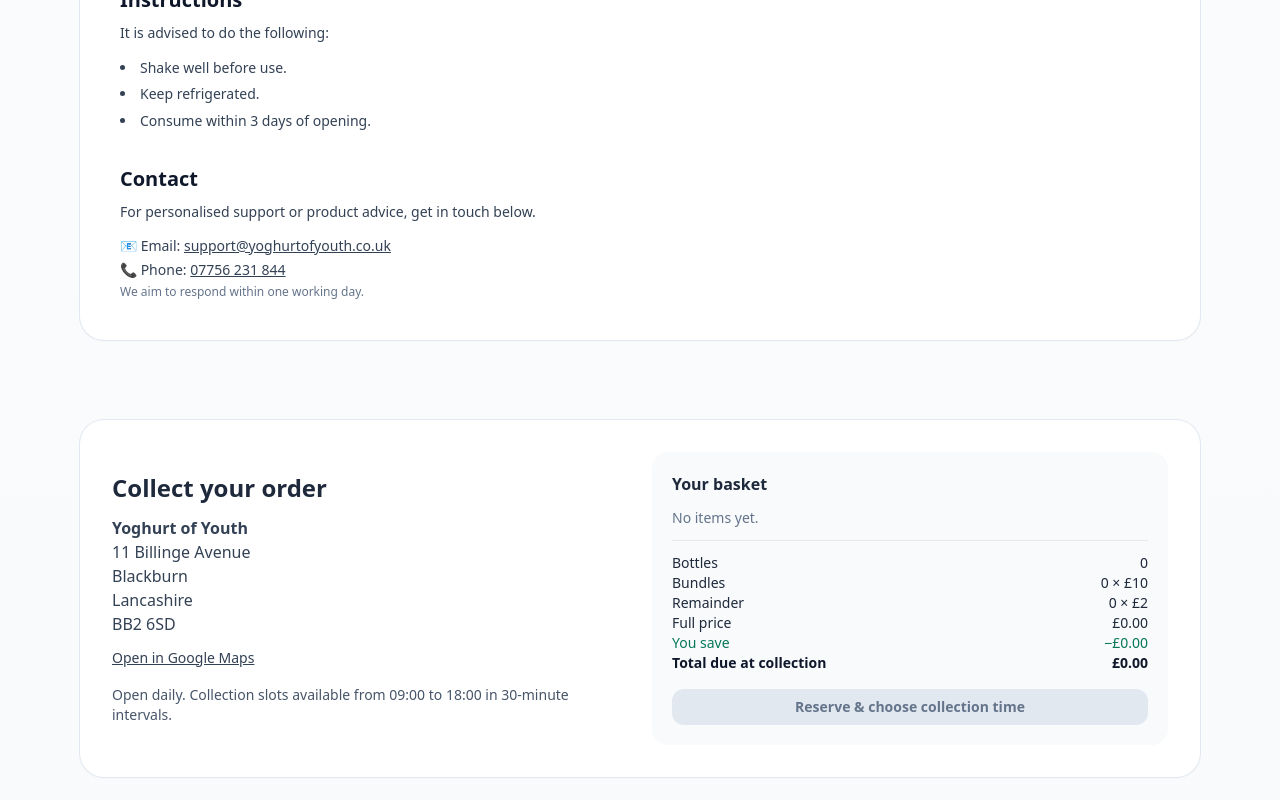
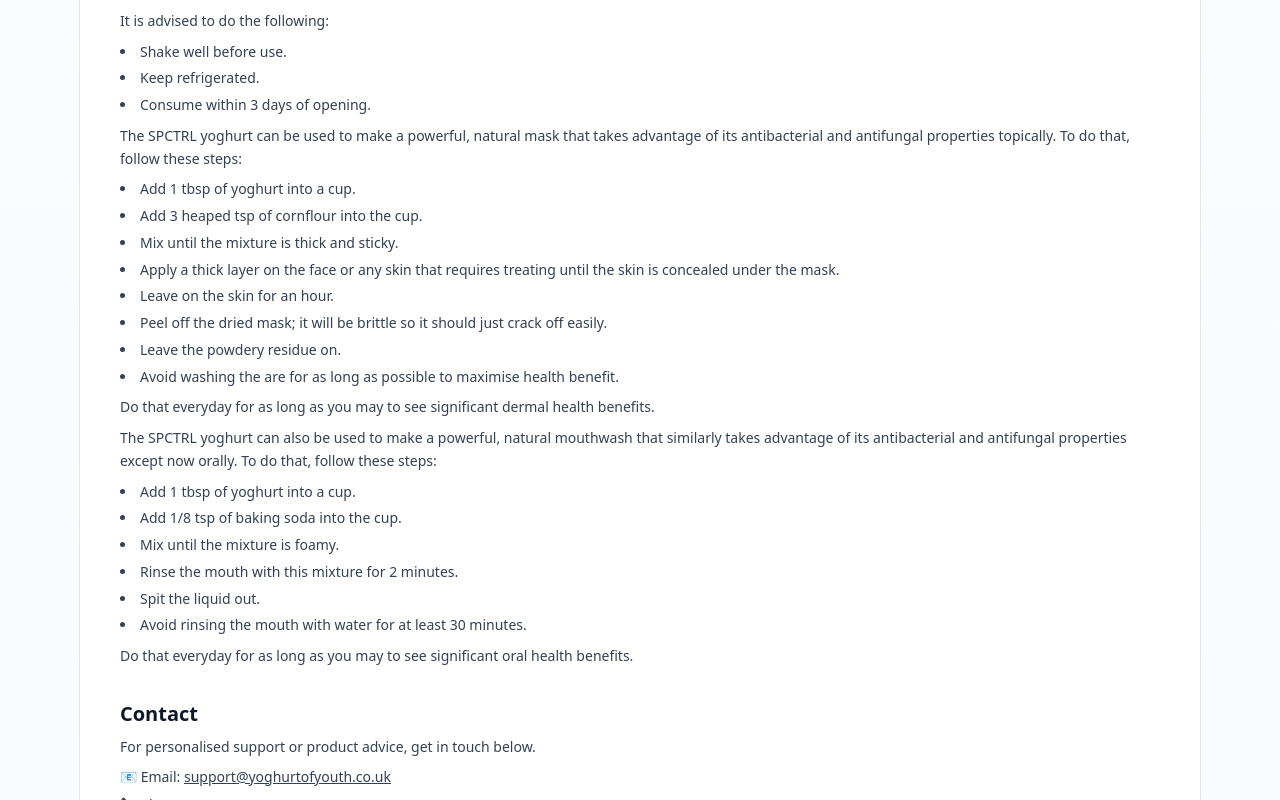
Before and after one commit to ZainAkuji/Yoghurt-of-Youth, a React (Vite) app: page / in a window 1280 px wide. Shown: the part 2980-3780 px from the top of the page. Built offline with nearby package versions, Linux system fonts and the light colour scheme.

Commit message:
Update App.tsx

```diff
--- a/src/App.tsx
+++ b/src/App.tsx
@@ -150,7 +150,7 @@ function AboutSection() {
           microbiome influences:
         </p>
 
-        <div className="mt-3 text-sm text-slate-700 leading-relaxed">
+        <div className="mt-2 text-sm text-slate-700 leading-relaxed">
           <ul className="list-disc list-inside space-y-1">
             <li><strong>General wellbeing &amp; energy</strong> – balanced digestion and reduced bloating promote comfort and nutrient absorption.</li>
             <li><strong>IBS &amp; IBD</strong> – dysbiosis and intestinal inflammation are central to these conditions; balanced flora can help stabilise the gut environment.</li>
@@ -180,7 +180,7 @@ function AboutSection() {
           discomfort follow. Our two <em>L. reuteri</em> strains address this at
           the source:
         </p>
-        <ul className="mt-3 list-disc list-inside text-sm text-slate-700 space-y-1">
+        <ul className="mt-2 list-disc list-inside text-sm text-slate-700 space-y-1">
           <li>
             <strong>DSM 17648 (“PRCXN”)</strong> selectively binds{" "}
             <em>H. pylori</em>, helping to remove it naturally from the stomach.
@@ -207,7 +207,7 @@ function AboutSection() {
           Independent research exploring the strains we use:
         </p>
 
-        <ol className="list-decimal pl-5 mt-3 space-y-1 text-sm text-slate-700">
+        <ol className="list-decimal pl-5 mt-2 space-y-1 text-sm text-slate-700">
           <li>
             <span className="font-medium">Holz et&nbsp;al., 2015 (Beneficial Microbes):</span>
             &nbsp;<em>L. reuteri</em> DSM&nbsp;17648 reduced <em>H. pylori</em> colonisation in humans.
@@ -236,7 +236,7 @@ function AboutSection() {
           It is advised to do the following:
         </p>
 
-        <div className="mt-3 text-sm text-slate-700 leading-relaxed">
+        <div className="mt-2 text-sm text-slate-700 leading-relaxed">
           <ul className="list-disc list-inside space-y-1">
             <li>Shake well before use.</li>
             <li>Keep refrigerated.</li>
@@ -244,11 +244,51 @@ function AboutSection() {
           </ul>
         </div>
 
+        <p className="mt-2 text-slate-700 text-sm leading-relaxed">
+          The SPCTRL yoghurt can be used to make a powerful, natural mask that takes advantage of its antibacterial and antifungal properties topically. To do that, follow these steps:
+        </p>
+
+        <div className="mt-2 text-sm text-slate-700 leading-relaxed">
+          <ul className="list-disc list-inside space-y-1">
+            <li>Add 1 tbsp of yoghurt into a cup.</li>
+            <li>Add 3 heaped tsp of cornflour into the cup.</li>
+            <li>Mix until the mixture is thick and sticky.</li>
+            <li>Apply a thick layer on the face or any skin that requires treating until the skin is concealed under the mask.</li>
+            <li>Leave on the skin for an hour.</li>
+            <li>Peel off the dried mask; it will be brittle so it should just crack off easily.</li>
+            <li>Leave the powdery residue on.</li>
+            <li>Avoid washing the are for as long as possible to maximise health benefit.</li>
+          </ul>
+        </div>
+
+        <p className="mt-2 text-slate-700 text-sm leading-relaxed">
+          Do that everyday for as long as you may to see significant dermal health benefits.
+        </p>
+
+        <p className="mt-2 text-slate-700 text-sm leading-relaxed">
+          The SPCTRL yoghurt can also be used to make a powerful, natural mouthwash that similarly takes advantage of its antibacterial and antifungal properties except now orally. To do that, follow these steps:
+        </p>
+
+        <div className="mt-2 text-sm text-slate-700 leading-relaxed">
+          <ul className="list-disc list-inside space-y-1">
+            <li>Add 1 tbsp of yoghurt into a cup.</li>
+            <li>Add 1/8 tsp of baking soda into the cup.</li>
+            <li>Mix until the mixture is foamy.</li>
+            <li>Rinse the mouth with this mixture for 2 minutes.</li>
+            <li>Spit the liquid out.</li>
+            <li>Avoid rinsing the mouth with water for at least 30 minutes.</li>
+          </ul>
+        </div>
+
+        <p className="mt-2 text-slate-700 text-sm leading-relaxed">
+          Do that everyday for as long as you may to see significant oral health benefits.
+        </p>
+
         <h3 className="mt-8 text-xl font-semibold text-slate-900">Contact</h3>
         <p className="mt-2 text-slate-700 text-sm leading-relaxed">
           For personalised support or product advice, get in touch below.
         </p>
-        <div className="mt-3 space-y-1 text-slate-700 text-sm">
+        <div className="mt-2 space-y-2 text-slate-700 text-sm">
           <p>
             📧 Email:{" "}
             <a href="mailto:support@yoghurtofyouth.co.uk" className="underline hover:text-slate-900">
```
